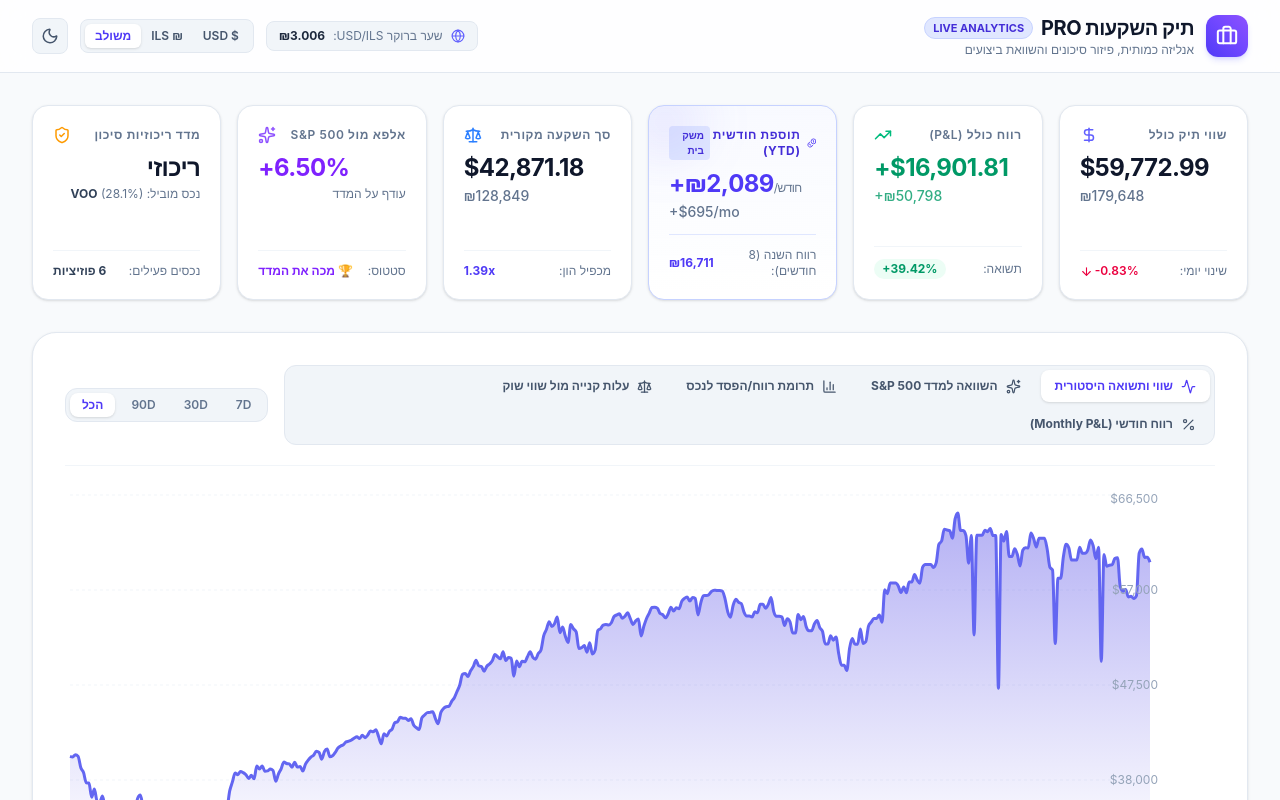
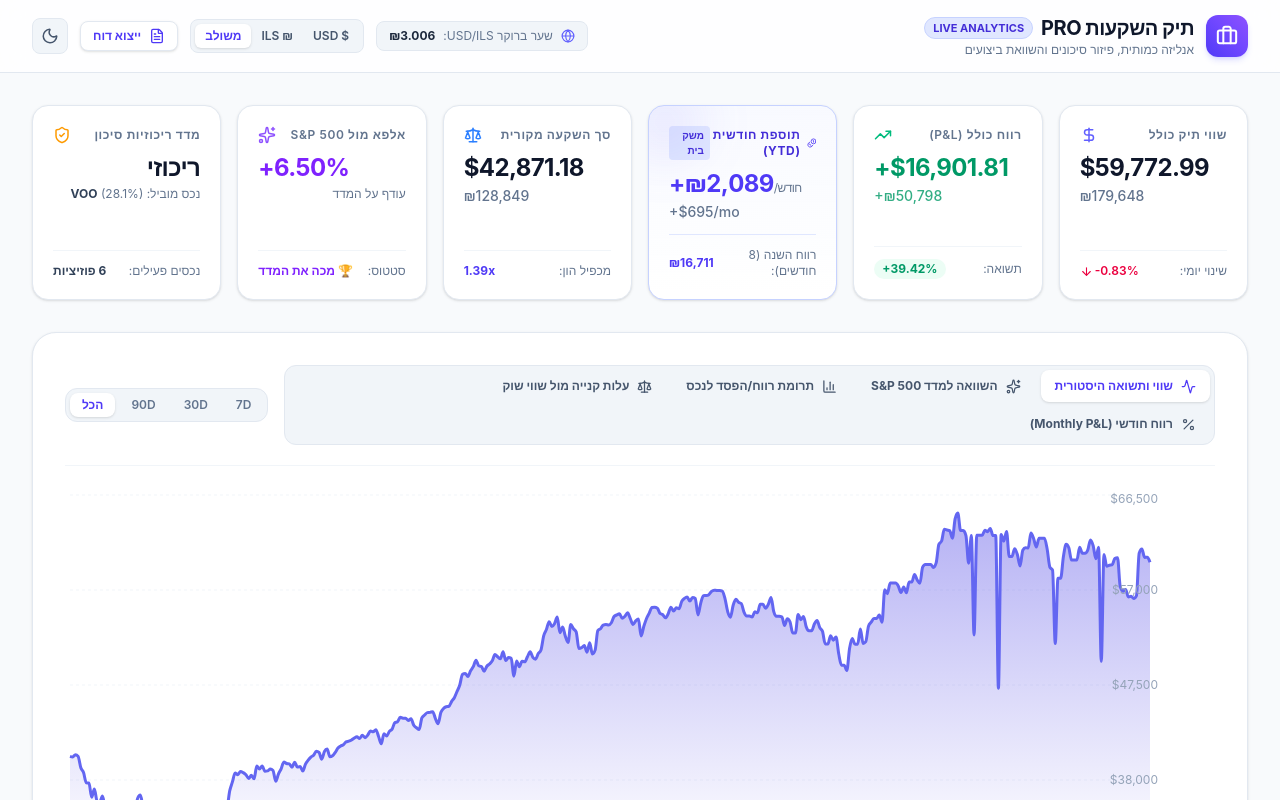
Before and after one commit to Almog787/My-new-stock-trucker, a React (Vite) app: page / in a window 1280 px wide. Shown: the top 800 px of the page. Built offline with nearby package versions, Linux system fonts and the light colour scheme; the HTML template or start-up script is replaced by a standard one.

Commit message:
feat: add PDF export functionality
Install html2canvas and jspdf to allow users to export the dashboard content to a PDF document.

```diff
--- a/package.json
+++ b/package.json
@@ -15,6 +15,8 @@
   "license": "ISC",
   "dependencies": {
     "express": "^5.2.1",
+    "html2canvas": "^1.4.1",
+    "jspdf": "^4.2.1",
     "lucide-react": "^1.27.0",
     "node-cron": "^4.6.0",
     "react": "^19.2.8",
--- a/src/App.tsx
+++ b/src/App.tsx
@@ -1,4 +1,6 @@
 import { useState, useEffect, useMemo } from 'react';
+import html2canvas from 'html2canvas';
+import { jsPDF } from 'jspdf';
 import {
   AreaChart,
   Area,
@@ -38,7 +40,8 @@ import {
   Wallet,
   Calendar,
   Coins,
-  CalendarDays
+  CalendarDays,
+  FileText
 } from 'lucide-react';
 
 interface PortfolioItem {
@@ -111,6 +114,65 @@ function App() {
   // Interactive Monthly Income Controls
   const [monthlyPeriod, setMonthlyPeriod] = useState<MonthlyPeriod>('YTD');
   const [selectedMonthlyYear, setSelectedMonthlyYear] = useState<number>(2026);
+
+  // Export to PDF state
+  const [isExporting, setIsExporting] = useState(false);
+
+  const exportToPDF = async () => {
+    const element = document.getElementById('pdf-export-content');
+    if (!element) return;
+
+    setIsExporting(true);
+
+    try {
+      // Show pdf-specific elements for the capture
+      const pdfElements = document.querySelectorAll('.pdf-showtext');
+      pdfElements.forEach(el => el.classList.remove('hidden'));
+
+      // Small delay to ensure any UI states update if needed
+      await new Promise(resolve => setTimeout(resolve, 100));
+
+      const canvas = await html2canvas(element, {
+        scale: 1.5,
+        useCORS: true,
+        logging: false,
+        backgroundColor: darkMode ? '#0b0f19' : '#f8fafc',
+      });
+
+      const imgData = canvas.toDataURL('image/jpeg', 0.95);
+
+      // A4 size: 210 x 297 mm
+      const pdf = new jsPDF('p', 'mm', 'a4');
+      const pdfWidth = pdf.internal.pageSize.getWidth();
+      const pdfHeight = (canvas.height * pdfWidth) / canvas.width;
+
+      let heightLeft = pdfHeight;
+      let position = 0;
+
+      // Add first page
+      pdf.addImage(imgData, 'JPEG', 0, position, pdfWidth, pdfHeight);
+      heightLeft -= pdf.internal.pageSize.getHeight();
+
+      // Add subsequent pages if content exceeds one page
+      while (heightLeft >= 0) {
+        position = heightLeft - pdfHeight;
+        pdf.addPage();
+        pdf.addImage(imgData, 'JPEG', 0, position, pdfWidth, pdfHeight);
+        heightLeft -= pdf.internal.pageSize.getHeight();
+      }
+
+      const dateStr = new Date().toISOString().split('T')[0];
+      pdf.save(`Portfolio-Report-${dateStr}.pdf`);
+    } catch (err) {
+      console.error('Failed to export PDF:', err);
+    } finally {
+      // Hide pdf-specific elements again
+      const pdfElements = document.querySelectorAll('.pdf-showtext');
+      pdfElements.forEach(el => el.classList.add('hidden'));
+
+      setIsExporting(false);
+    }
+  };
 
   useEffect(() => {
     if (localStorage.theme === 'dark' || (!('theme' in localStorage) && window.matchMedia('(prefers-color-scheme: dark)').matches)) {
@@ -826,6 +888,25 @@ function App() {
               </button>
             </div>
 
+            {/* Export PDF Button */}
+            <button
+              onClick={exportToPDF}
+              disabled={isExporting}
+              className={`flex items-center gap-2 px-3 py-1.5 rounded-lg transition-colors border ${
+                isExporting
+                  ? 'bg-slate-200 dark:bg-slate-800 text-slate-400 border-transparent cursor-not-allowed'
+                  : 'bg-white dark:bg-slate-800 hover:bg-slate-50 dark:hover:bg-slate-700 text-indigo-600 dark:text-indigo-400 border-slate-200 dark:border-slate-700 shadow-sm'
+              }`}
+              title="ייצוא דוח ל-PDF / Export PDF"
+            >
+              {isExporting ? (
+                <div className="animate-spin h-4 w-4 border-2 border-indigo-500 border-t-transparent rounded-full" />
+              ) : (
+                <FileText size={16} />
+              )}
+              <span className="text-xs font-bold hidden sm:inline">ייצוא דוח</span>
+            </button>
+
             {/* Dark Mode Toggle */}
             <button
               onClick={() => setDarkMode(!darkMode)}
@@ -840,7 +921,15 @@ function App() {
       </header>
 
       {/* Main Container */}
-      <main className="max-w-7xl mx-auto px-4 sm:px-6 lg:px-8 py-8 space-y-8">
+      <main id="pdf-export-content" className="max-w-7xl mx-auto px-4 sm:px-6 lg:px-8 py-8 space-y-8">
+
+        {/* PDF Export Header (Visible only in exported PDF, or conditionally if we want, but since html2canvas captures screen, we can add a print-only visible header, though html2canvas doesn't respect @media print by default unless we pass window. We'll just add a clean bilingual title at the top of the main content) */}
+        <div className="hidden pdf-showtext text-center mb-6">
+          <h2 className="text-2xl font-bold text-slate-900 dark:text-white">דוח תיק השקעות מקיף | Comprehensive Portfolio Report</h2>
+          <p className="text-slate-500 dark:text-slate-400 mt-1">
+            הופק בתאריך: {new Date().toLocaleDateString('he-IL')} | Generated: {new Date().toLocaleDateString('en-US')}
+          </p>
+        </div>
 
         {/* ======================================================== */}
         {/* 1. TOP EXECUTIVE METRIC CARDS (KPI DASHBOARD) */}
```
Also changed, not shown: 1 other file (tests, documents, lock files or other folders).
